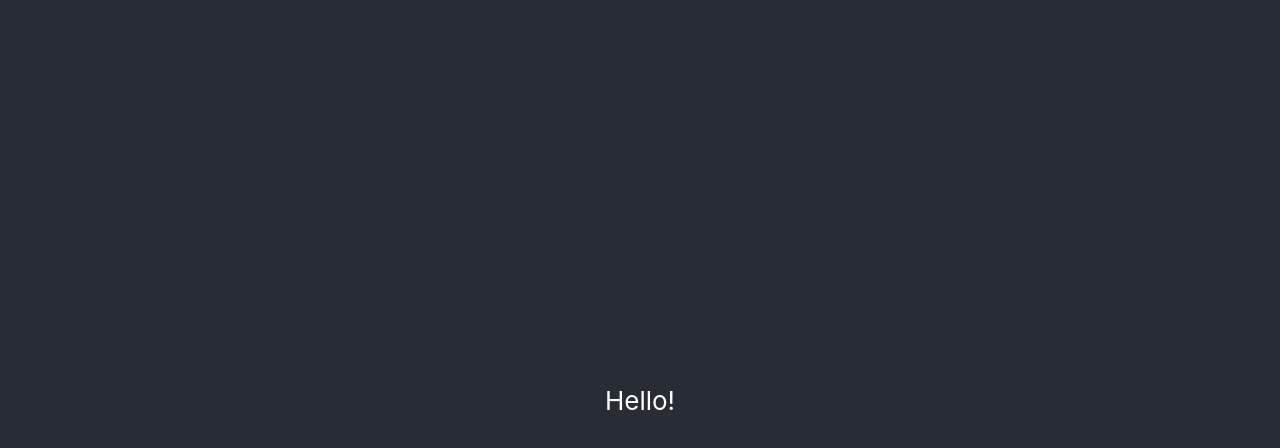
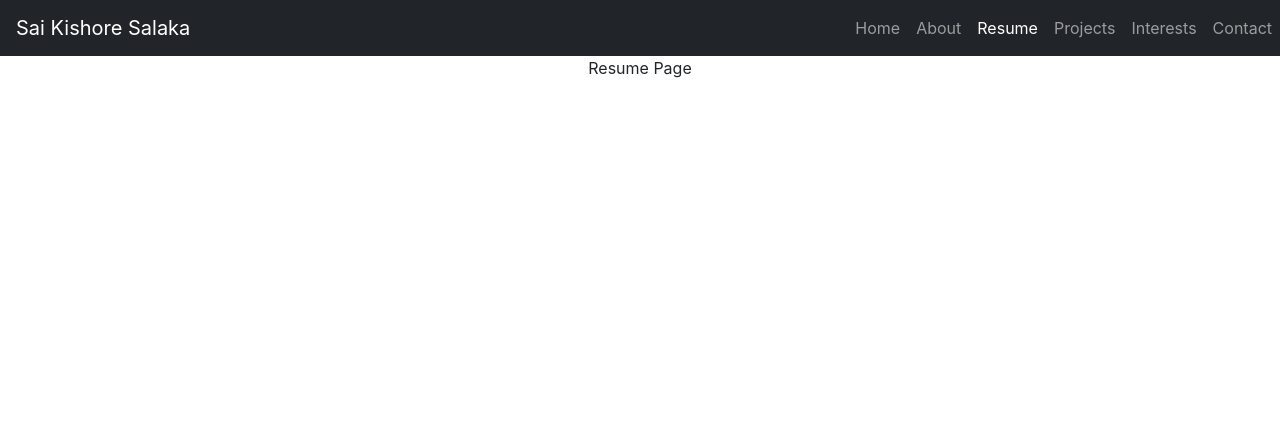
Before and after one commit to sai2009kishore/portfolio, a React (Create React App) app: page /resume in a window 1280 px wide. Shown: the top 448 px of the page. Built offline with nearby package versions, Linux system fonts and the light colour scheme.

Commit message:
Stable skeleton

```diff
--- a/package.json
+++ b/package.json
@@ -6,9 +6,13 @@
     "@testing-library/jest-dom": "^5.17.0",
     "@testing-library/react": "^13.4.0",
     "@testing-library/user-event": "^13.5.0",
+    "bootstrap": "^5.3.2",
     "html-webpack-plugin": "^5.5.3",
     "react": "^18.2.0",
+    "react-bootstrap": "^2.9.1",
     "react-dom": "^18.2.0",
+    "react-router-bootstrap": "^0.26.2",
+    "react-router-dom": "^6.18.0",
     "react-scripts": "^5.0.1",
     "web-vitals": "^2.1.4"
   },
--- a/src/App.jsx
+++ b/src/App.jsx
@@ -1,11 +1,28 @@
+import { Route, Routes } from 'react-router-dom';
+import Home from './components/Home';
+import About from './components/About';
+import Interests from './components/Interests';
+import Contact from './components/Contact';
+import Resume from './components/Resume';
+import Projects from './components/Projects';
+import NavbarComponent from './components/NavbarComponent';
+
+import 'bootstrap/dist/css/bootstrap.min.css';
 import './styles/App.css';
 
 function App() {
+
   return (
     <div className="App">
-      <header className="App-header">
-        Hello!
-      </header>
+      <NavbarComponent />
+      <Routes>
+        <Route path="/" element={<Home />} />
+        <Route path="/about" element={<About />} />
+        <Route path="/resume" element={<Resume />} />
+        <Route path="/projects" element={<Projects />} />
+        <Route path="/interests" element={<Interests />} />
+        <Route path="/contact" element={<Contact />} />
+      </Routes>
     </div>
   );
 }
--- /dev/null
+++ b/src/components/About.jsx
@@ -0,0 +1,5 @@
+const About = () => {
+    return <div>About Page</div>;
+};
+
+export default About;
--- /dev/null
+++ b/src/components/Contact.jsx
@@ -0,0 +1,5 @@
+const Contact = () => {
+    return <div>Contact Page</div>;
+};
+
+export default Contact;
--- /dev/null
+++ b/src/components/Home.jsx
@@ -0,0 +1,5 @@
+const Home = () => {
+    return <div>Home Page</div>;
+};
+
+export default Home;
--- /dev/null
+++ b/src/components/Interests.jsx
@@ -0,0 +1,5 @@
+const Interests = () => {
+    return <div>Interests Page</div>;
+};
+
+export default Interests;
--- /dev/null
+++ b/src/components/NavbarComponent.jsx
@@ -0,0 +1,41 @@
+import React from 'react';
+import Navbar from 'react-bootstrap/Navbar';
+import Nav from 'react-bootstrap/Nav';
+import { LinkContainer } from 'react-router-bootstrap';
+
+import '../styles/bootstrap.css';
+
+const NavbarComponent = () => {
+  return (
+    <Navbar bg="dark" variant="dark" expand="lg">
+      <LinkContainer to="/">
+        <Navbar.Brand>Sai Kishore Salaka</Navbar.Brand>
+      </LinkContainer>
+      <Navbar.Toggle aria-controls="basic-navbar-nav" />
+      <Navbar.Collapse id="basic-navbar-nav">
+        <Nav className="ms-auto">
+          <LinkContainer to="/">
+            <Nav.Link>Home</Nav.Link>
+          </LinkContainer>
+          <LinkContainer to="/about">
+            <Nav.Link>About</Nav.Link>
+          </LinkContainer>
+          <LinkContainer to="/resume">
+            <Nav.Link>Resume</Nav.Link>
+          </LinkContainer>
+          <LinkContainer to="/projects">
+            <Nav.Link>Projects</Nav.Link>
+          </LinkContainer>
+          <LinkContainer to="/interests">
+            <Nav.Link>Interests</Nav.Link>
+          </LinkContainer>
+          <LinkContainer to="/contact">
+            <Nav.Link>Contact</Nav.Link>
+          </LinkContainer>
+        </Nav>
+      </Navbar.Collapse>
+    </Navbar>
+  );
+};
+
+export default NavbarComponent;
--- /dev/null
+++ b/src/components/Projects.jsx
@@ -0,0 +1,5 @@
+const Projects = () => {
+    return <div>Projects Page</div>;
+};
+
+export default Projects;
--- /dev/null
+++ b/src/components/Resume.jsx
@@ -0,0 +1,5 @@
+const Resume = () => {
+    return <div>Resume Page</div>;
+};
+
+export default Resume;
--- a/src/index.js
+++ b/src/index.js
@@ -1,11 +1,15 @@
 import React from 'react';
 import ReactDOM from 'react-dom/client';
+import App from './App';
+import { BrowserRouter } from 'react-router-dom';
+
 import './styles/index.css';
-import App from './App';
 
 const root = ReactDOM.createRoot(document.getElementById('root'));
 root.render(
   <React.StrictMode>
-    <App />
+    <BrowserRouter>
+      <App />
+    </BrowserRouter>
   </React.StrictMode>
 );
--- /dev/null
+++ b/src/styles/bootstrap.css
@@ -0,0 +1,3 @@
+.navbar-brand {
+    margin-left: 16px;
+}
```
Also changed, not shown: src/assets/js/matrix-rain.js (added), 1 other file (tests, documents, lock files or other folders).
